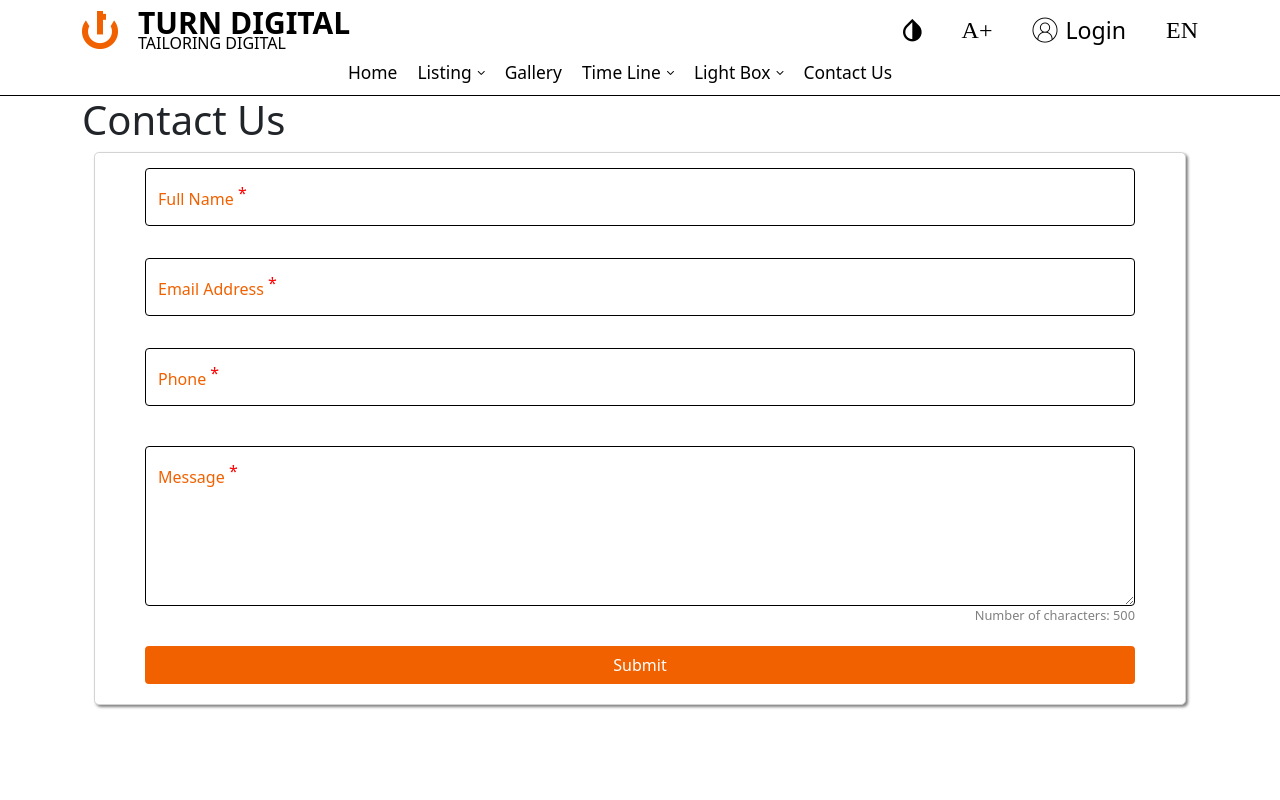
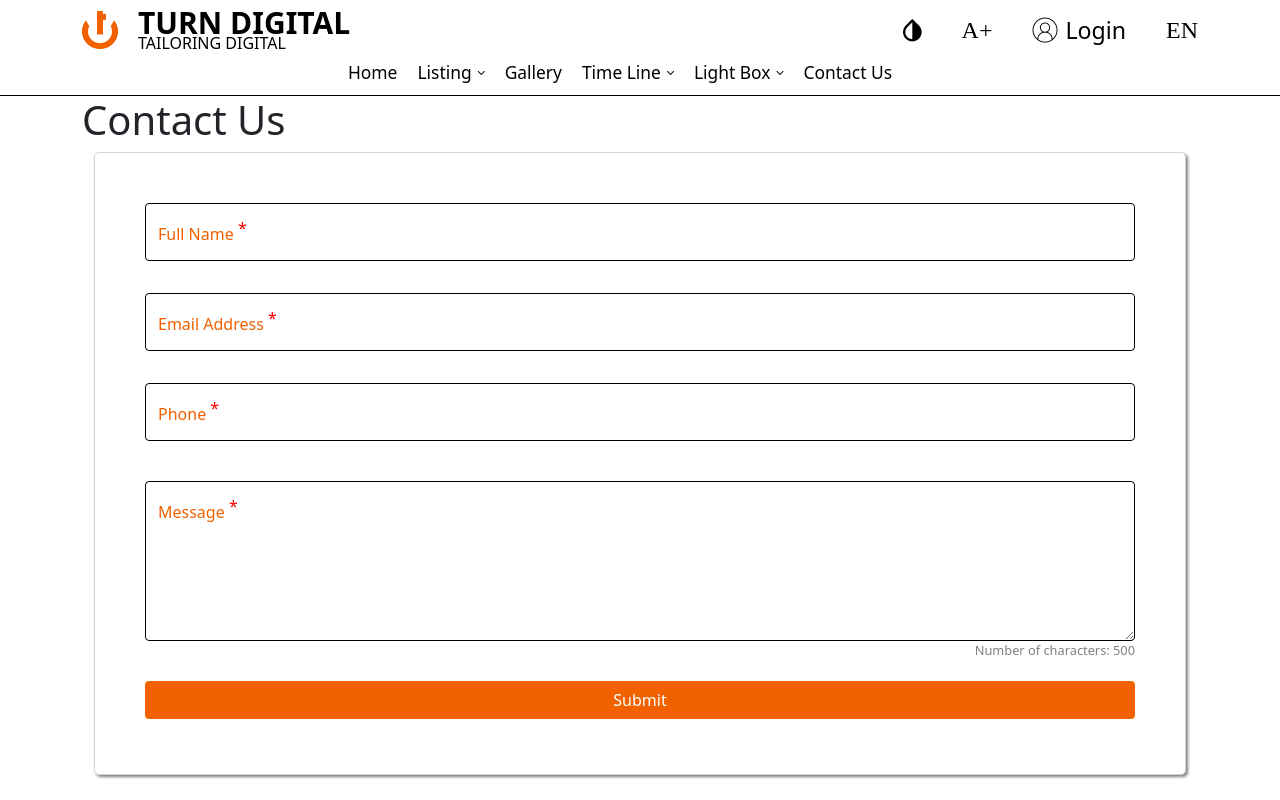
Before and after one commit to Randa-Elkhashen/awkaf-starter-kit, a Vue app: page /contactUs in a window 1280 px wide. Built offline with nearby package versions, Linux system fonts and the light colour scheme.

Commit message:
add contact us container

```diff
--- a/src/modules/global/components/TD_contactUs/TD_ContactUs.vue
+++ b/src/modules/global/components/TD_contactUs/TD_ContactUs.vue
@@ -1,5 +1,5 @@
 <template>
-<div class=" container">
+<div class=" contact-us-container container">
     <div class="form-card">
         <form @submit="onsubmit"  class="form-card__form"
         >
--- a/src/modules/global/components/TD_contactUs/TD_contactUs.scss
+++ b/src/modules/global/components/TD_contactUs/TD_contactUs.scss
@@ -0,0 +1,5 @@
+.contact-us-container{
+    .form-card{
+        padding: 50px;
+    }
+}
```
